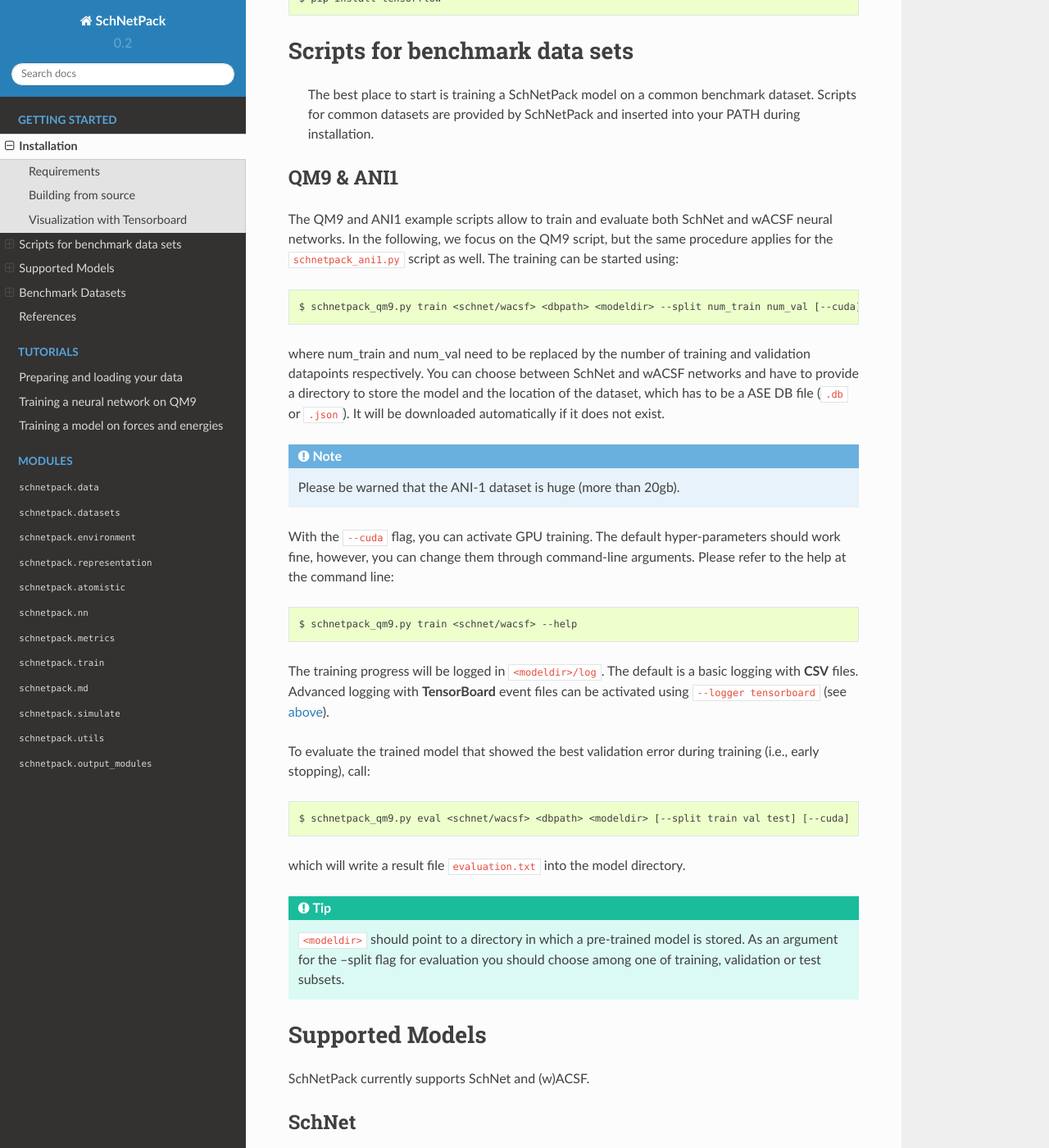
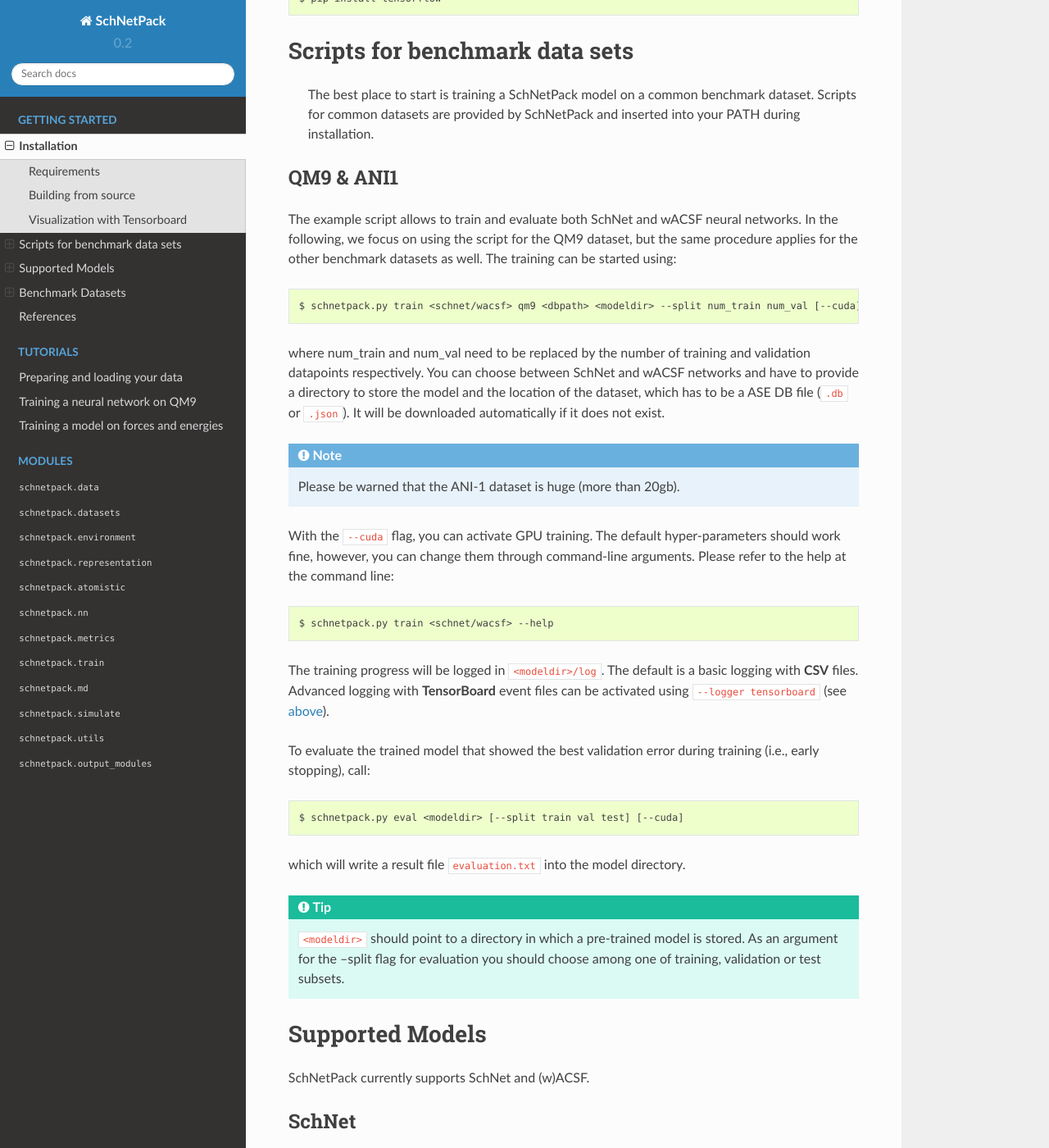
Before and after one commit to atomistic-machine-learning/schnetpack, a Sphinx documentation site: the page built from docs/getstarted/getstarted.rst, in a window 1280 px wide and 1400 px high, scrolled down 1501 px. Shown: the whole window at 82% size. Built offline with Sphinx 7.4.7 and the Read the Docs theme 2.0.0, drawn with Linux system fonts in a browser that asks for light colours.

Commit message:
update docs

```diff
--- a/docs/getstarted/getstarted.rst
+++ b/docs/getstarted/getstarted.rst
@@ -93,11 +93,12 @@
 QM9 & ANI1
 ^^^^^^^^^^
 
-The QM9 and ANI1 example scripts allow to train and evaluate both SchNet and wACSF neural networks.
-In the following, we focus on the QM9 script, but the same procedure applies for the
-``schnetpack_ani1.py`` script as well. The training can be started using::
+The example script allows to train and evaluate both SchNet and wACSF neural networks.
+In the following, we focus on using the script for the QM9 dataset, but the same
+procedure applies for the other benchmark datasets as well. The training can be
+started using::
 
-   $ schnetpack_qm9.py train <schnet/wacsf> <dbpath> <modeldir> --split num_train num_val [--cuda]
+   $ schnetpack.py train <schnet/wacsf> qm9 <dbpath> <modeldir> --split num_train num_val [--cuda]
 
 where num_train and num_val need to be replaced by the number of training and validation datapoints respectively.
 You can choose between SchNet and wACSF networks and have to provide a directory to store the model and the location
@@ -112,14 +113,14 @@
 The default hyper-parameters should work fine, however, you can change them through command-line arguments.
 Please refer to the help at the command line::
 
-   $ schnetpack_qm9.py train <schnet/wacsf> --help
+   $ schnetpack.py train <schnet/wacsf> --help
 
 The training progress will be logged in ``<modeldir>/log``. The default is a basic logging with **CSV** files.
 Advanced logging with **TensorBoard** event files can be activated using ``--logger tensorboard`` (see `above <#visualization-with-tensorboard>`_).
 
 To evaluate the trained model that showed the best validation error during training (i.e., early stopping), call::
 
-   $ schnetpack_qm9.py eval <schnet/wacsf> <dbpath> <modeldir> [--split train val test] [--cuda]
+   $ schnetpack.py eval <modeldir> [--split train val test] [--cuda]
 
 which will write a result file ``evaluation.txt`` into the model directory.
 
```
